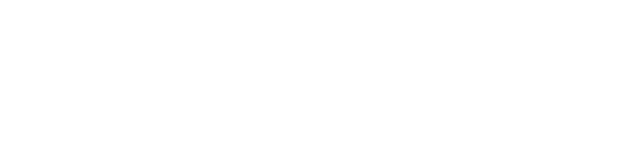
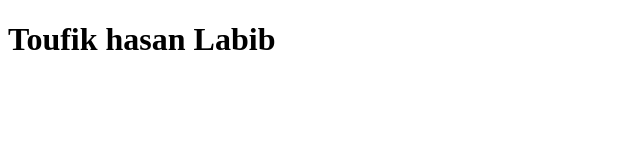
Before and after one commit to Toufiklabib/my-first-repo, a plain HTML site: page index.html in a window 1280 px wide. Shown: the whole page, without its empty margins (0-640 px from the left). Drawn offline with Linux system fonts and the light colour scheme.

Commit message:
add to the name

```diff
--- a/index.html
+++ b/index.html
@@ -7,5 +7,7 @@
 </head>
 <body>
 
+
+    <h1>Toufik hasan Labib</h1>
 </body>
 </html>
```
